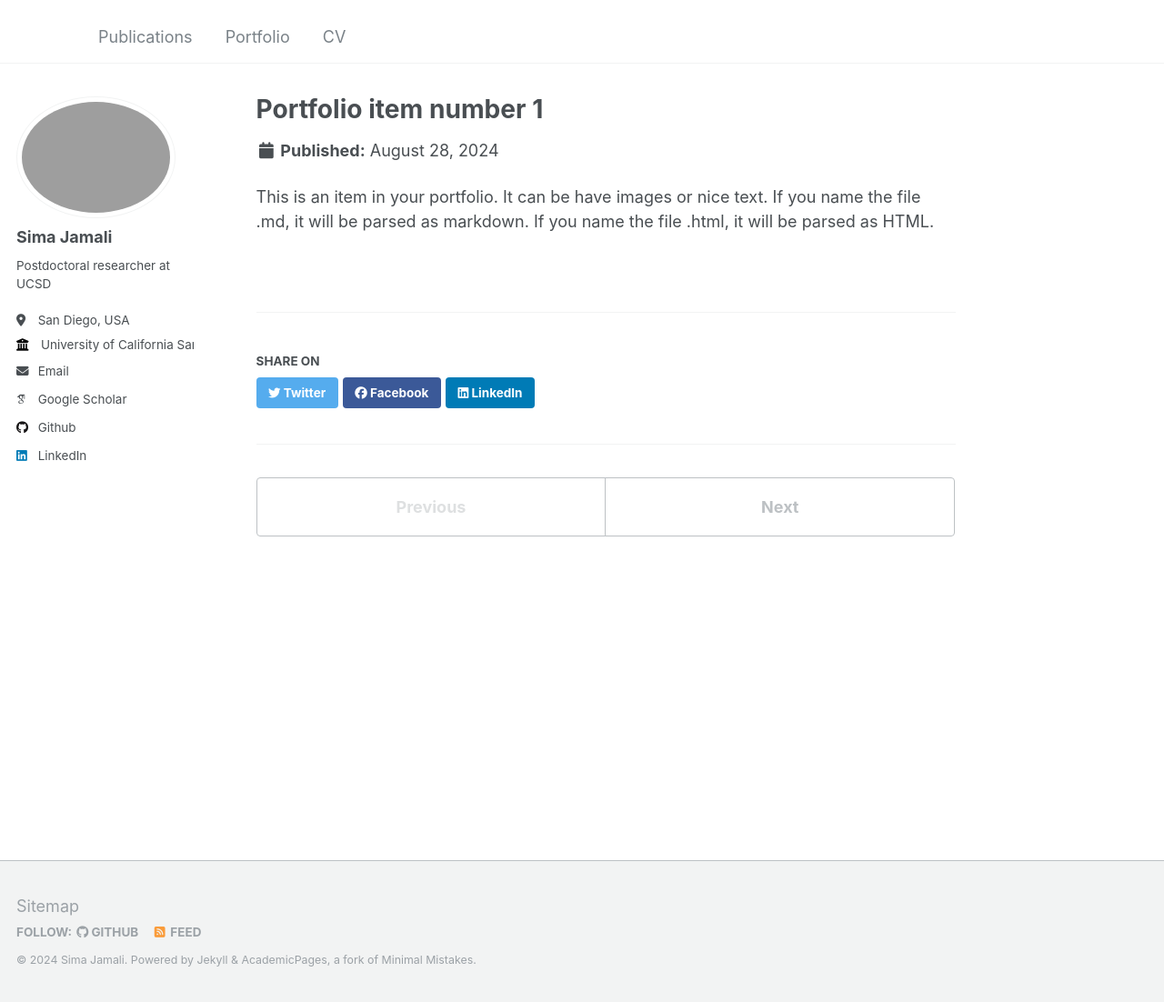
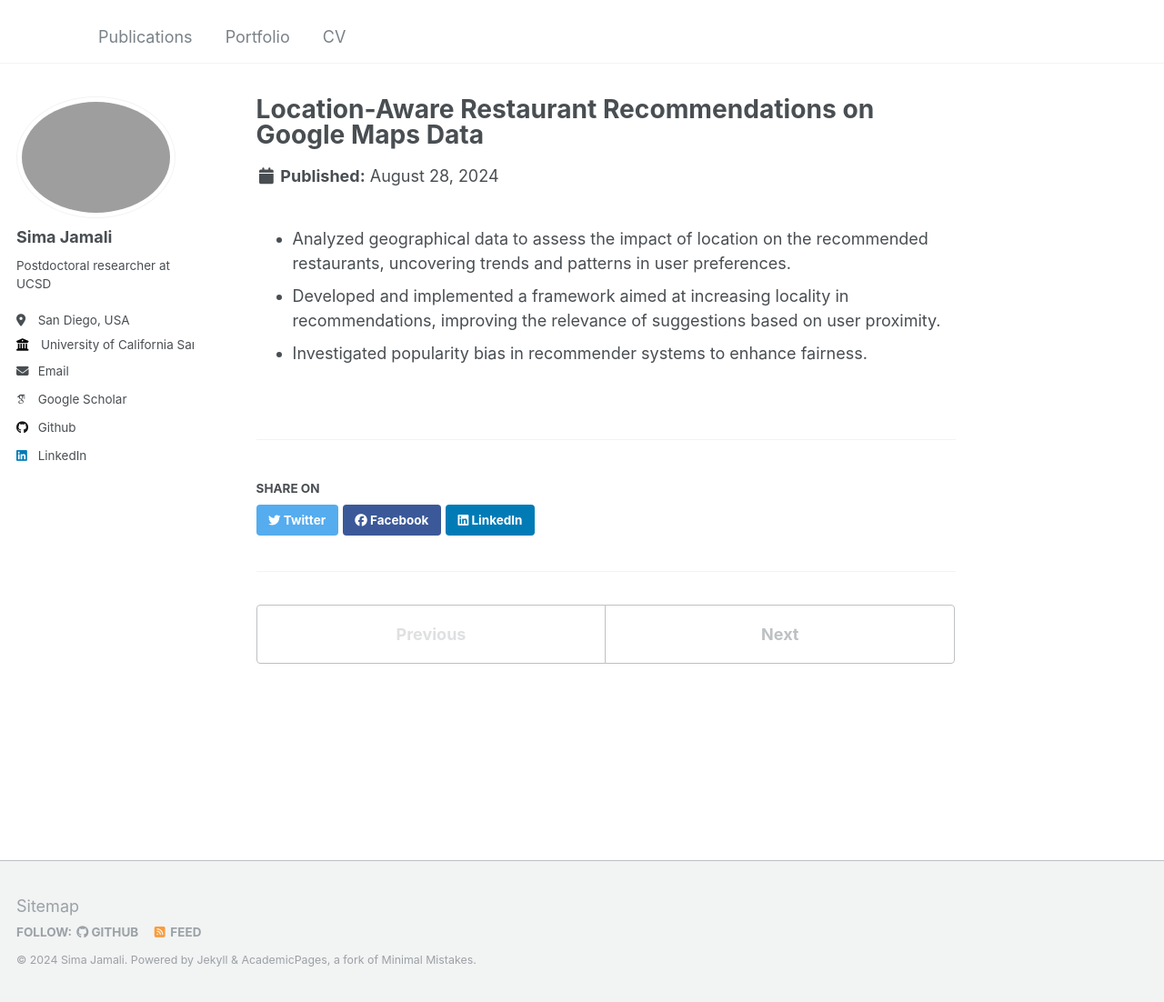
Before and after one commit to simajam/simajam.github.io, a Jekyll site: the page built from _portfolio/portfolio-1.md, in a window 1280 px wide and 1102 px high. Shown: the whole window at 91% size. Built offline with Jekyll 4.4.1, drawn with Linux system fonts in a browser that asks for light colours; some web fonts are replaced.

Commit message:
Update portfolio-1.md

```diff
--- a/_portfolio/portfolio-1.md
+++ b/_portfolio/portfolio-1.md
@@ -1,7 +1,9 @@
 ---
-title: "Portfolio item number 1"
-excerpt: "Short description of portfolio item number 1<br/><img src='/images/500x300.png'>"
+title: "Location-Aware Restaurant Recommendations on Google Maps Data"
+excerpt: "Enhanced recommendations by leveraging matrix factorization models to prioritize location relevance. (Python. TensorFlow, Jupyter Notebooks)<br/><img src='/images/res.png'>"
 collection: portfolio
 ---
 
-This is an item in your portfolio. It can be have images or nice text. If you name the file .md, it will be parsed as markdown. If you name the file .html, it will be parsed as HTML.
+- Analyzed geographical data to assess the impact of location on the recommended restaurants, uncovering trends and patterns in user preferences.
+- Developed and implemented a framework aimed at increasing locality in recommendations, improving the relevance of suggestions based on user proximity.
+- Investigated popularity bias in recommender systems to enhance fairness.
```
